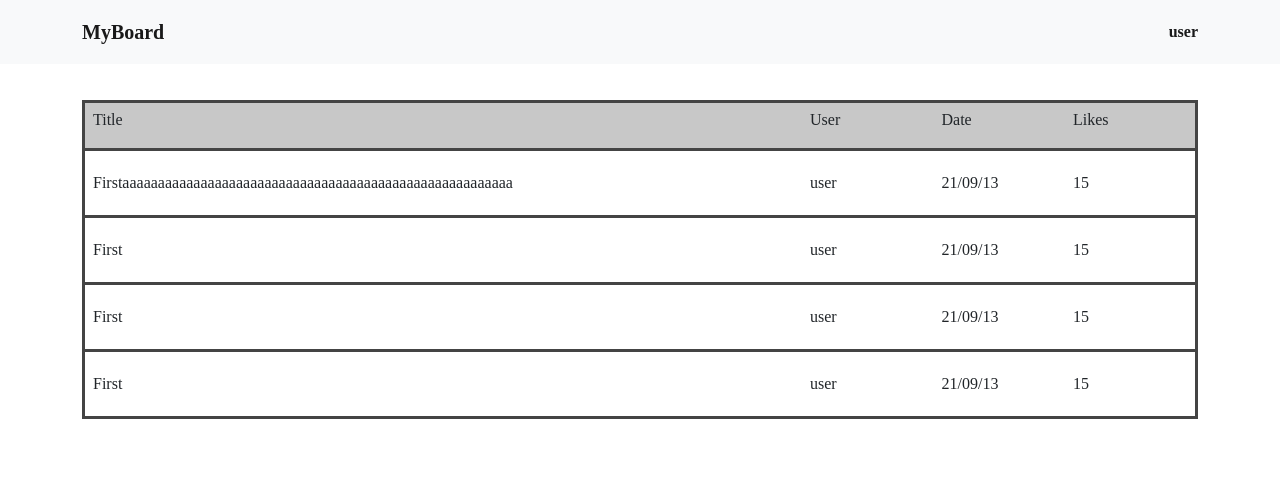
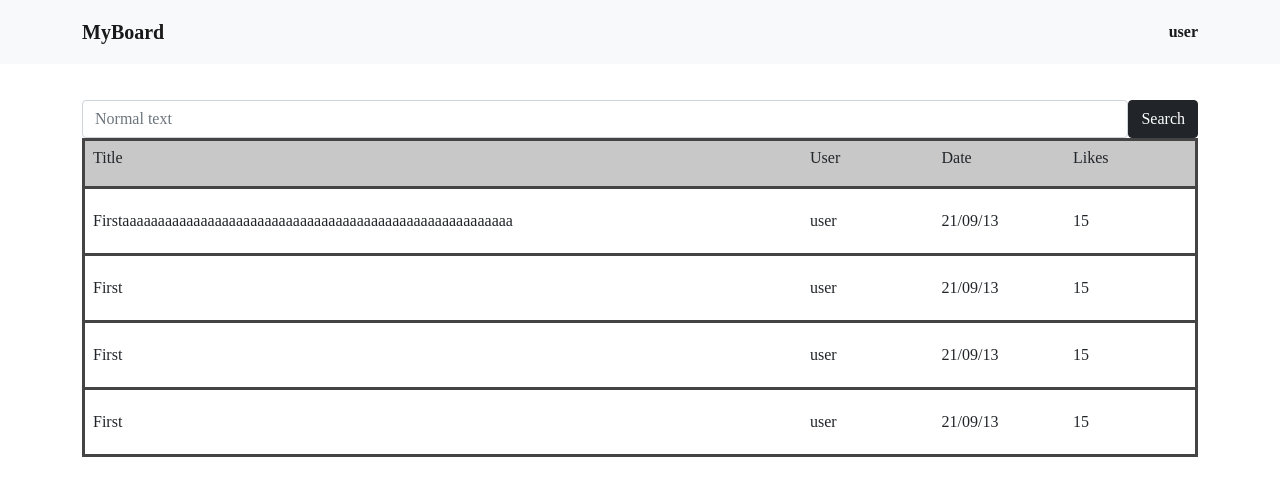
Before and after one commit to YangSiJun528/My-Board, a React (Create React App) app: page / in a window 1280 px wide. Shown: the top 496 px of the page. Built offline with nearby package versions, Linux system fonts and the light colour scheme.

Commit message:
add search component

```diff
--- a/src/App.js
+++ b/src/App.js
@@ -1,5 +1,6 @@
 import React, { useState } from 'react';
 import { Header } from './components/Header.js';
+import { Search } from './components/Search.js';
 import { Posts } from './components/Posts.js';
 import './App.css';
 import { First } from 'react-bootstrap/esm/PageItem';
@@ -40,6 +41,7 @@ function App() {
   return (
     <div className="App">
       <Header login={ login } user={ user }/>
+      <Search/>
       <Posts posts={ posts }></Posts>
     </div>
   );
--- /dev/null
+++ b/src/components/Search.js
@@ -0,0 +1,15 @@
+import { Navbar, NavDropdown, Form, Nav, FormControl, Button, Container, Col } from 'react-bootstrap'
+import { Link, Route, Switch, useHistory } from 'react-router-dom';
+import '../css/search.css';
+
+function Search(props) {
+  let history = useHistory();
+  return (
+    <Container className="search">
+      <Col><Form.Control type="text" placeholder="Normal text" /></Col>
+      <Button variant="dark">Search</Button>
+    </Container>
+  );
+}
+
+export { Search };
--- a/src/css/posts.css
+++ b/src/css/posts.css
@@ -47,6 +47,6 @@ thead td {
 }
 @media ( max-width: 360px ) {
   .truncate {
-    width: 100px;
+    width: 80px;
   }
 }
--- /dev/null
+++ b/src/css/search.css
@@ -0,0 +1,4 @@
+.search {
+  display: flex;
+  justify-content: space-around;
+}
```
